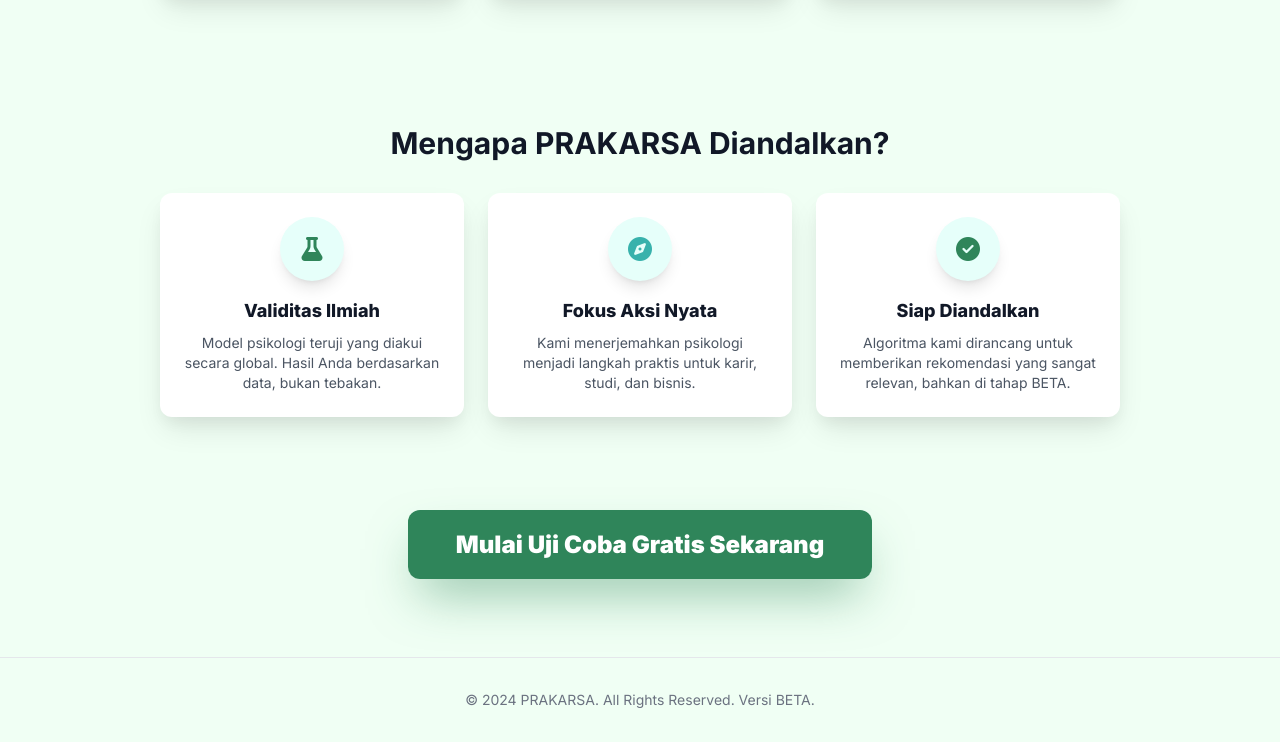
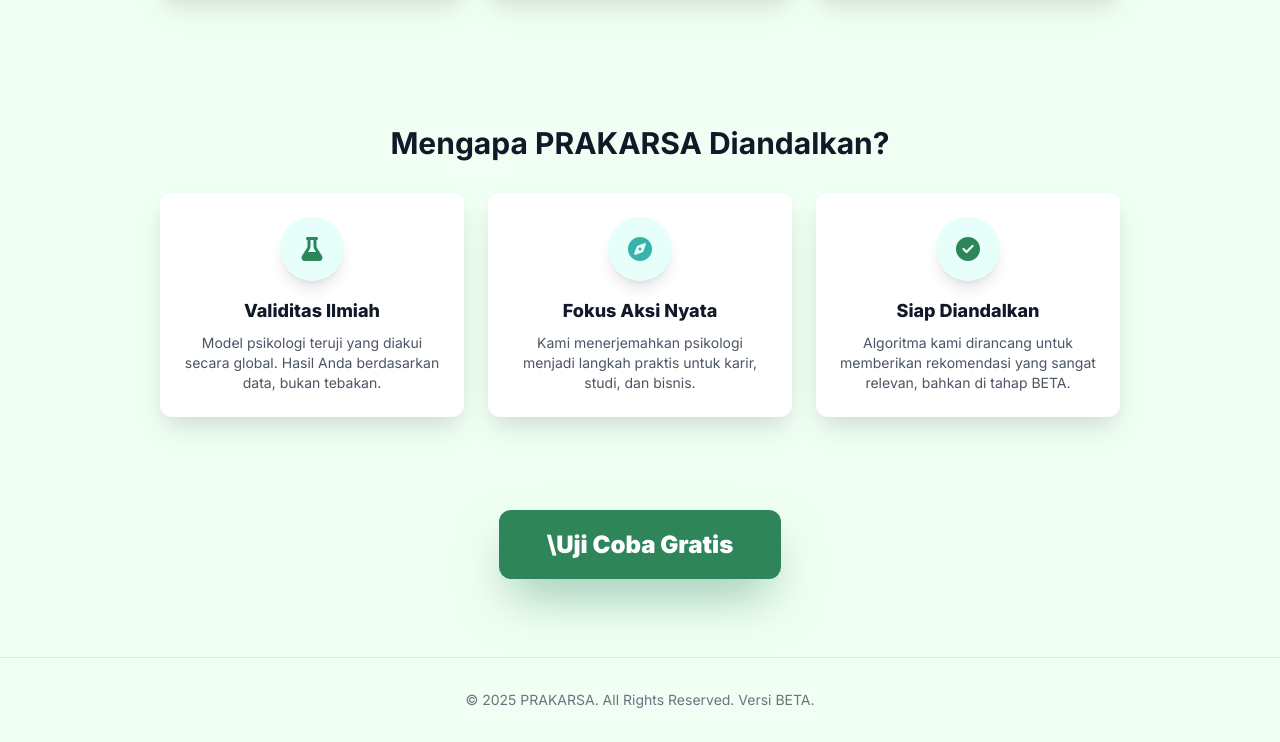
Before and after one commit to yulianorifal043/prakarsa, a plain HTML site: page index.html in a window 1280 px wide. Shown: the part 1459-2201 px from the top of the page. Drawn offline with nearby package versions, Linux system fonts and the light colour scheme.

Commit message:
Update index.html

```diff
--- a/index.html
+++ b/index.html
@@ -93,7 +93,7 @@
                         </p>
 
                         <a href="test.html" id="landing-start-button" class="px-10 py-4 bg-white text-primary text-xl font-bold rounded-full shadow-lg transform hover:scale-[1.05] hover:bg-gray-100 transition duration-300 ease-in-out">
-                            Uji Coba PRAKARSA BETA Gratis →
+                            Uji Coba Gratis →
                         </a>
                         <p class="text-sm text-white text-opacity-80 mt-3">Tidak perlu registrasi. Langsung dapatkan hasilnya.</p>
                     </div>
@@ -206,7 +206,7 @@
             <div class="mt-12 mb-16 text-center">
                 <a href="test.html" id="final-cta-button"
                         class="px-12 py-5 bg-primary text-white text-2xl font-black rounded-xl shadow-2xl shadow-primary/50 transform hover:scale-[1.02] hover:bg-green-700 transition duration-300 ease-in-out">
-                    Mulai Uji Coba Gratis Sekarang
+                   \Uji Coba Gratis
                 </a>
             </div>
         </section>
@@ -214,7 +214,7 @@
     </main>
 
     <footer class="mt-auto py-8 text-center text-sm text-gray-500 dark:text-gray-600 border-t dark:border-gray-800">
-        <p>&copy; 2024 PRAKARSA. All Rights Reserved. Versi BETA.</p>
+        <p>&copy; 2025 PRAKARSA. All Rights Reserved. Versi BETA.</p>
     </footer>
 
     <script src="https://kit.fontawesome.com/a076d05399.js" crossorigin="anonymous"></script>
```
